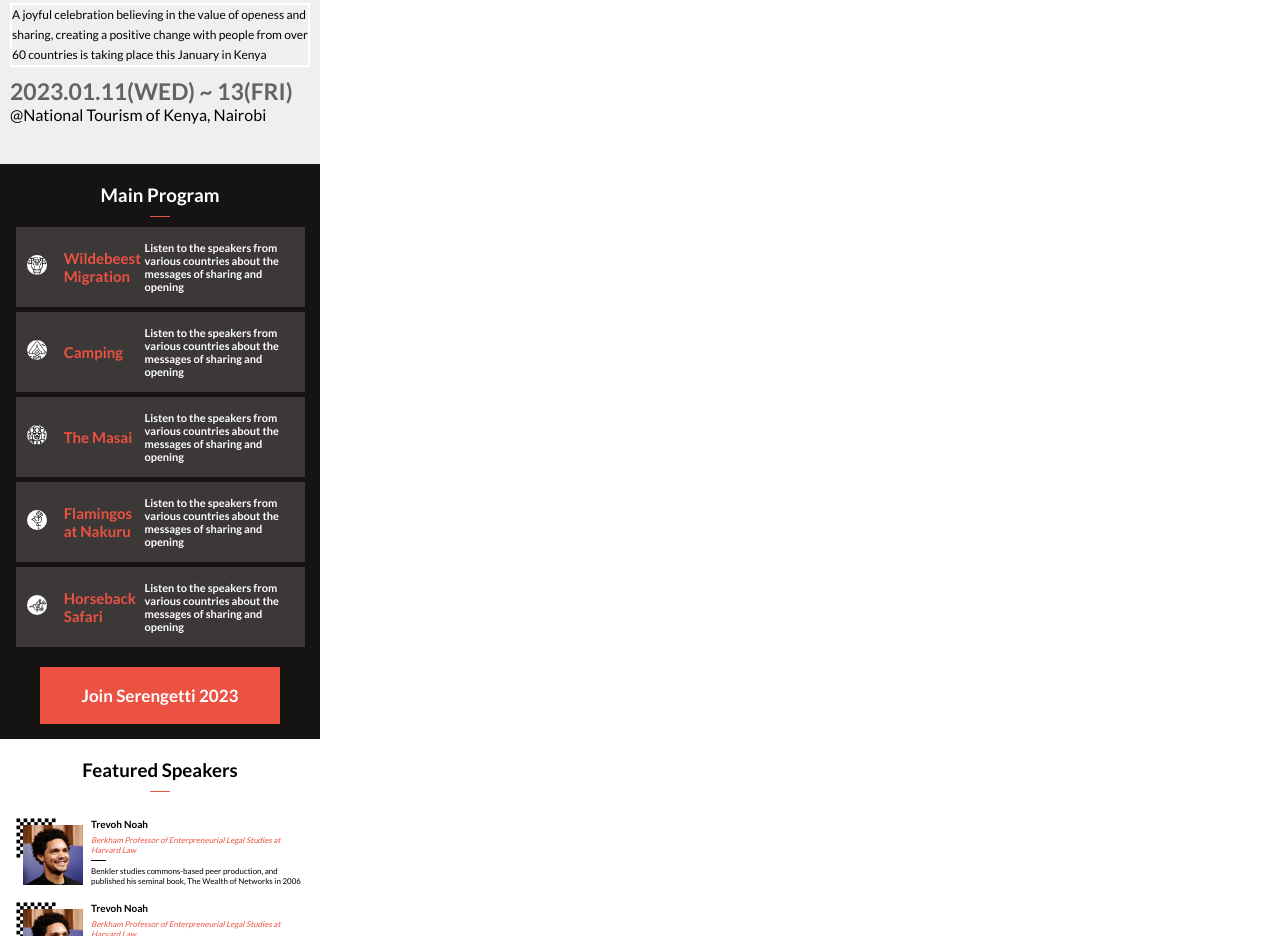
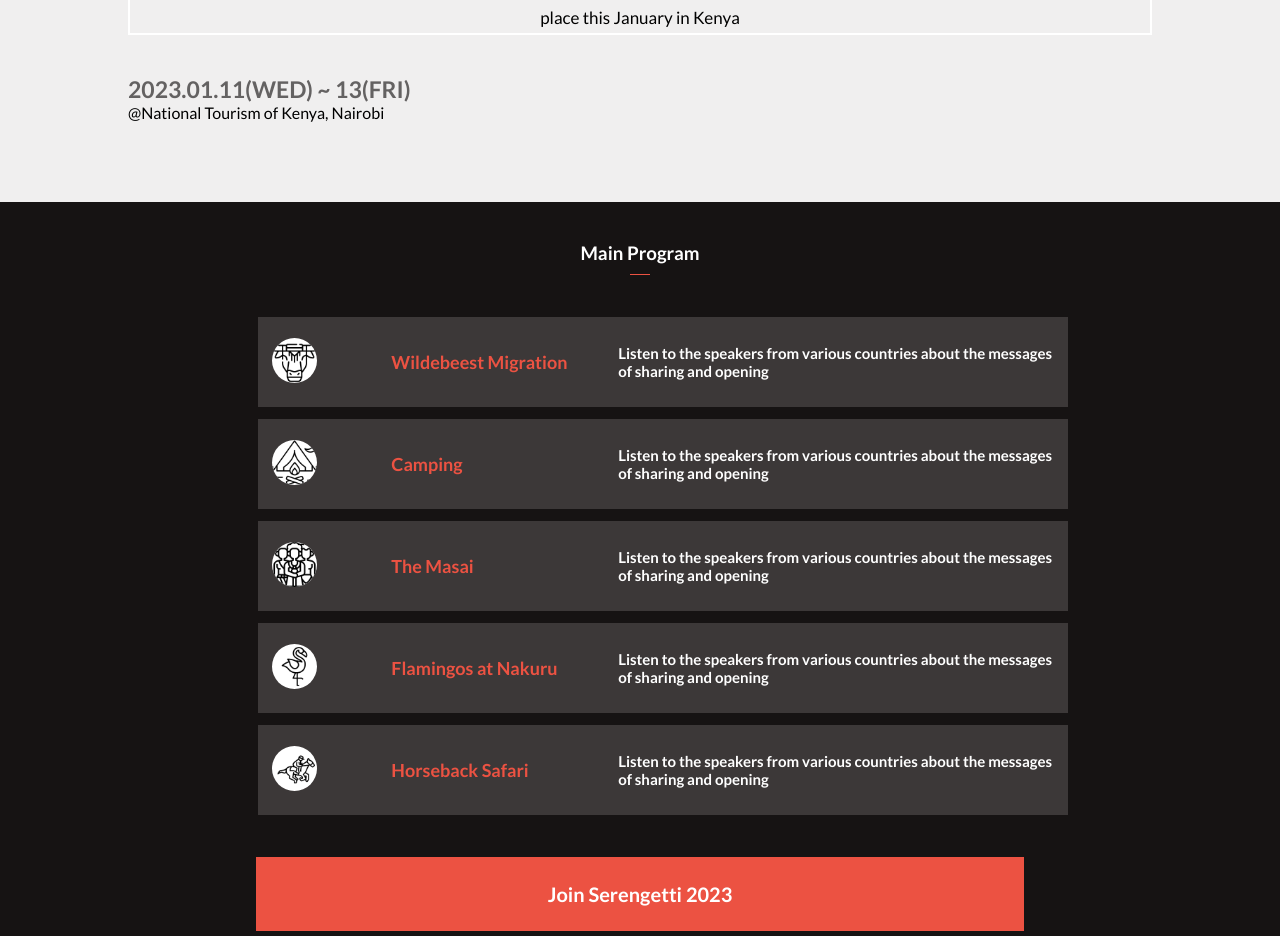
Before and after one commit to coderacheal/Safari-Retreat, a website: page index.html in a window 1280 px wide. Shown: the part 253-1189 px from the top of the page. Drawn offline with Linux system fonts and the light colour scheme.

Commit message:
Add media queries of 768px to index.html

```diff
--- a/index.html
+++ b/index.html
@@ -60,10 +60,8 @@
         </section>
         <section class="main-program">
             <div class="main-program-div">
-                <!-- <div class="title"> -->
                 <h3 class="title">Main Program</h3>
                 <span class="span-red"></span>
-                <!-- </div> -->
                 <div class="program-description-div">
                     <div class="program-description">
                         <div class="program-icon-div"><img src="images/ox.png" alt=""></div>
@@ -101,9 +99,7 @@
                 <div class="featured-speakers-div">
                     <h3>Featured Speakers</h3>
                     <span class="span-red"></span>
-                    <div class="individual-speaker">
 
-                    </div>
                 </div>
             </div>
         </section>
@@ -128,8 +124,8 @@
                 <div class="creative-commons-div">
                     <div class="commons-logo">&copy;</div>
                     <div class="creative-commons" >
-                        <p>creative</p>
-                        <p>commons Kenya</p>
+                        <p>safari</p>
+                        <p>serengetti Kenya</p>
                     </div>
                 </div>
                 <div class="footer-copyright">
--- a/styles/about.css
+++ b/styles/about.css
@@ -134,6 +134,21 @@
   left: 0;
 }
 
+@media (min-width: 321px) {
+  main {
+    width: 100%;
+  }
+
+  .navbar-desktop {
+    width: 100%;
+  }
+
+  .social-media-icons {
+    display: flex;
+    height: 20px;
+    background-color: aqua;
+  }
+}
 
 
 /* welcome  */
--- a/styles/index.css
+++ b/styles/index.css
@@ -26,10 +26,8 @@
 
 .navbar-desktop  {
 	background-image: url('/images/safari.jpg');
-    /* opacity: .1; */
 	width: 320px;
 	min-height: 70px;
-    /* background-color: white; */
 	position: fixed;
 	right: 0;
 	left: 0;
@@ -140,6 +138,21 @@
 
 }
 
+@media (min-width: 320px) {
+	main {
+		width: 100%;
+	}
+
+	.navbar-desktop {
+		width: 100%;
+	}
+
+	.nav-links-ul {
+			width: 100%;
+	}
+
+}
+
 
 
 
@@ -203,6 +216,35 @@
 
 .date-and-tourism {
 	padding-bottom: 30px;
+}
+
+
+@media (min-width: 320px) {
+	.welcome-section-container {
+		width: 90%;
+		margin: 5% 5% 0 5%;
+	}
+}
+
+
+@media (min-width: 768px) {
+	.welcome-section-container {
+		width: 80%;
+		margin: 0 10% 0 10%;
+		padding-bottom: 40px;
+		padding-top: 40px;
+		/* gap: 50px; */
+	}
+
+	.intro-message {
+		text-align: center;
+		font-size: 17px;
+		line-height: 30px;
+	}
+
+	.date-and-tourism {
+		padding-top: 30px;
+	}
 }
 
 
@@ -294,6 +336,53 @@
 	border-color: #ec5242;
 }
 
+@media (min-width: 768px) {
+	.title {
+		margin: 20px 0 0 0;
+	}
+
+	.program-description-div {
+		margin-top: 20px;
+	}
+
+	.program-description {
+		/* width: 100%; */
+		height: 90px;
+		margin: 12px;
+	}
+
+	.program-description img {
+		height: 45px;
+	}
+
+	.program-description p {
+		color: #ec5242;
+		font-family: 'lato';
+		font-weight: bold;
+		font-size: 18px;
+	}
+
+	.short-note p {
+		color: white;
+		font-size: 15px;
+	}
+
+	.join-program-div {
+		display: flex;
+		justify-content: center;
+		width: 100%;
+		margin: 15px;
+	}
+
+	.join-program-btn {
+		padding: 25px;
+		width: 60%;
+		background-color: #ec5242;
+		font-size: 20px;
+		cursor: pointer;
+		margin: 15px;
+	}
+}
 
 
 /* Speakers */
@@ -367,10 +456,65 @@
 }
 
 
+@media (min-width: 768px) {
+	.featured-speakers {
+		width: 100%;
+	}
+
+	.individual-speaker {
+		display: flex;
+		width: 70%;
+		height: 80px;
+	}
+
+	.chess-board {
+		height: 60px;
+	}
+
+	.speaker-image img{
+		height: 90px;
+		position: absolute;
+		top: 7px;
+		left: 7px;
+	}
+
+	.speaker-info {
+		display: flex;
+		flex-direction: column;
+		margin-left: 45px;
+		margin-top: 5px;
+	}
+
+	.speaker-name{
+		font-weight: bold;
+		font-size: 14px;
+	}
+
+	.speaker-education {
+		color: #ec5242;
+		font-style: italic;
+		font-size: 11px;
+		padding-top: 5px;
+		padding-bottom: 5px;
+	}
+
+	.span-black {
+		display: block;
+		width: 25px;
+		height: 1px;
+		background-color: black;
+	}
+
+	.speaker-accolades {
+		font-size: 10px;
+	}
+}
 
 
 
-/* Partner */
+
+
+/* Partners */
 
 .partners {
 	display: flex;
@@ -389,7 +533,6 @@
 	flex-direction: column;
 	width: 100%;
 	margin: 0 0 20px 0;
-
 }
 
 .first-row-partners {
@@ -398,7 +541,6 @@
 	padding: 10px;
 	color: #423838;
 	font-weight: bold;
-    /* opacity: 0.5; */
 }
 
 .first-row-partners p:nth-child(1) {
@@ -412,7 +554,6 @@
 	font-size: 16px;
 	font-weight: 100;
 	color: #959494;
-    /* opacity: .3; */
 }
 
 .first-row-partners p:nth-child(3) {
@@ -428,7 +569,6 @@
 	opacity: 0.8;
 }
 
-
 .second-row-partners {
 	display: flex;
 	align-items: center;
@@ -442,12 +582,24 @@
 	font-size: 14px;
 }
 
-
 .second-row-partners img {
 	height: 15px;
 	color: whitesmoke;
 	border-radius: 40%;
+}
 
+@media (min-width: 768px) {
+	.partner-names-div {
+		align-items: center;
+	}
+
+	.first-row-partners {
+		width: 70%;
+	}
+
+	.second-row-partners {
+		width: 40%;
+	}
 }
 
 
@@ -460,7 +612,6 @@
 	padding: 10px;
 	align-content: center;
 	padding: 8%;
-
 }
 
 .creative-commons-div {
@@ -484,3 +635,23 @@
 .footer-copyright p {
 	font-size: 10px;
 }
+
+@media (min-width: 768px) {
+	.footer-copyright-and-cc-logo-div {
+		align-items: center;
+		padding: 40px ;
+		margin-left: 80px;
+	 }
+
+	.creative-commons p {
+		font-size: 14px;
+		line-height: 10px;
+	}
+
+	.footer-copyright {
+		align-items: center;
+	}
+	.footer-copyright p {
+		font-size: 13px;
+	}
+}
```
Lines whose indentation alone changed are shown as unchanged.
